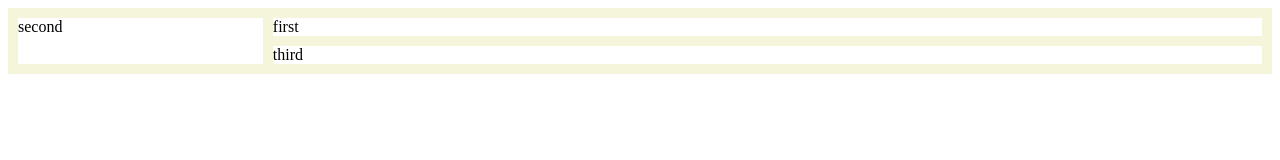
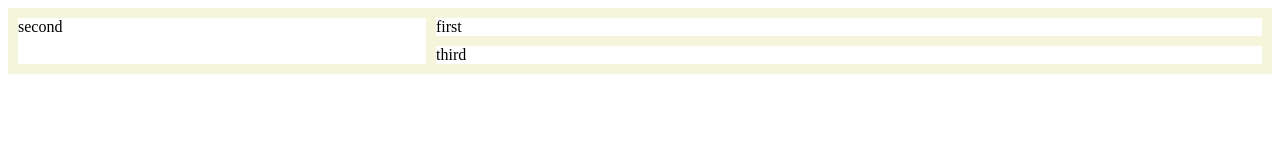
Before and after one commit to knightmoves-schools/028-grid-layout-hashyyazzie, a website: page index.html in a window 1280 px wide. Drawn offline with Linux system fonts and the light colour scheme.

Commit message:
Update index.html
idek brooiooooooooo

```diff
--- a/index.html
+++ b/index.html
@@ -8,7 +8,7 @@
             display: grid;
             gap: 10px;
 
-            grid-template-columns: 1fr 2fr 2fr;
+            grid-template-columns: 1fr 1fr 1fr;
             grid-template-rows: auto auto;
 
             grid-template-areas:
```
